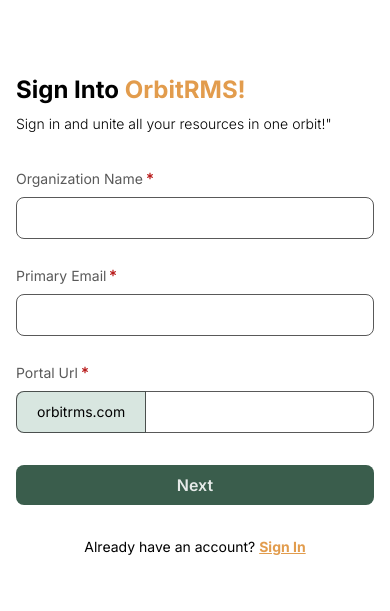
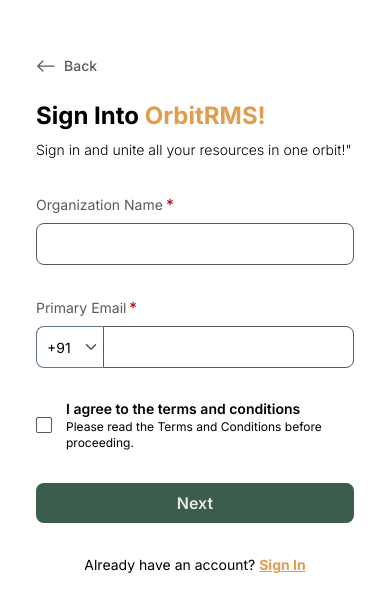
Before and after one commit to VarunPatel-07/OrbitRMS-FrontEnd, a React (Vite) app: page /auth/sign-up in a window 390 px wide. Shown: the part 107-718 px from the top of the page. Built offline with nearby package versions, Linux system fonts and the light colour scheme; no server answers.

Commit message:
chore: ui of the sign-up page is completed now work on the api

```diff
--- a/src/Auth/CreateResetPassword.tsx
+++ b/src/Auth/CreateResetPassword.tsx
@@ -95,6 +95,7 @@
                   </div>
                   <div className="w-full">
                     <Input
+                      name="password"
                       ClassName="border border-black/[.65] text-black"
                       showLabelField={true}
                       labelFieldName="Password"
@@ -115,6 +116,7 @@
                   </div>
                   <div className="w-full">
                     <Input
+                      name="conformPassword"
                       ClassName="border border-black/[.65] text-black"
                       showLabelField={true}
                       labelFieldName="Conform Password"
--- a/src/Auth/ForgotPassword.tsx
+++ b/src/Auth/ForgotPassword.tsx
@@ -159,6 +159,7 @@
                   </div>
                   <div className="w-full">
                     <Input
+                      name="organizationEmail"
                       ClassName="border border-black/[.65] text-black"
                       showLabelField={true}
                       labelFieldName="Organization Email"
--- a/src/Auth/SignUp.tsx
+++ b/src/Auth/SignUp.tsx
@@ -7,34 +7,48 @@
 import signIn3dImage from "../assets/Images/sign-in-page-3d-image.webp";
 import orbitLogo from "../assets/Images/OrbitRMS-White-Transperent-Logo.png";
 import Input from "../common/Input";
-import Button from "../common/Button";
 import MainSuspenseLoader from "../Components/Loader/MainSuspenseLoader";
-import { isValidEmail } from "../Helper/HelperFunctions";
+import { classNames, isValidEmail } from "../Helper/HelperFunctions";
 import { Link } from "react-router-dom";
 import { FaStarOfLife } from "react-icons/fa";
+import { BsArrowLeft } from "react-icons/bs";
+
+const initialOrganizationFormInfo = {
+  organizationName: "",
+  primaryEmail: "",
+  defaultPortalUrlSlug: "orbitrms.com",
+  websiteUrl: "",
+  contactNumber: "",
+};
 
 function SignIn() {
   const defaultInputRef = useRef<HTMLInputElement>(null);
 
   const [showGlobalLoader, setShowGlobalLoader] = useState(true);
-  const [organizationName, setOrganizationName] = useState<string>("");
-  const [primaryEmail, setPrimaryEmail] = useState<string>("");
   const [showError, setShowError] = useState<boolean>(false);
   const [loading, setLoading] = useState<boolean>(false);
   const [portalUrl, setPortalUrl] = useState("" as string);
+  const [formData, setFormData] = useState(initialOrganizationFormInfo);
+  const [currentPage, setCurrentPage] = useState(2);
+  const [termsAccepted, setTermsAccepted] = useState<string>("");
 
-  const handleFormSubmit = (e: React.FormEvent<HTMLFormElement>) => {
+  const handleFormSubmit = (e: React.MouseEvent<HTMLButtonElement>) => {
+    console.log(currentPage, formData);
+    if (currentPage == 1) {
       e.preventDefault();
-    if (organizationName.trim() === "" || !isValidEmail(primaryEmail)) {
+      if (formData?.organizationName?.trim() === "" || !isValidEmail(formData?.primaryEmail)) {
         setShowError(true);
+        setLoading(false);
         return;
       }
-    setLoading(true);
-    // Simulate API call or validation
-    setTimeout(() => {
-      setLoading(false);
-      alert("Sign-in successful!");
-    }, 1500);
+      console.log(currentPage);
+      setCurrentPage(2);
+    }
+  };
+
+  const handelInputFieldChange = (e: React.ChangeEvent<HTMLInputElement>) => {
+    const { name, value } = e.target;
+    setFormData((prev) => ({ ...prev, [name]: value }));
   };
 
   useEffect(() => {
@@ -42,9 +56,13 @@
     defaultInputRef.current?.focus();
   }, []);
 
+  const handelBackPage = () => {
+    setCurrentPage(1);
+  };
+
   useEffect(() => {
-    setPortalUrl(organizationName.toLocaleLowerCase());
-  }, [organizationName]);
+    setPortalUrl(formData.organizationName?.toLocaleLowerCase());
+  }, [formData.organizationName]);
 
   return (
     <>
@@ -77,9 +95,18 @@
             </div>
             <div className="rounded-none w-full md:w-2/3 bg-white md:rounded-l-[24px] lg:rounded-l-[40px]  z-10">
               <div className="login-form w-full h-full  z-20 flex items-center justify-center">
-                <form
-                  className="flex flex-col gap-8 sm:gap-10 items-start justify-start w-full max-w-[400px] p-4 md:p-0"
-                  onSubmit={handleFormSubmit}>
+                <div className="flex flex-col gap-8 sm:gap-10 items-start justify-start w-full max-w-[440px] p-4 md:p-0">
+                  <div className="w-full px-5 flex flex-col gap-6 items-start transition-all">
+                    {currentPage == 2 && (
+                      <button
+                        className="font-medium text-[var(--them-orange-color)] cursor-pointer text-sm transition-all"
+                        onClick={handelBackPage}>
+                        <span className="flex items-center text-black/[0.65] justify-center gap-2">
+                          <BsArrowLeft className="w-5 h-5" />
+                          <span>Back</span>
+                        </span>
+                      </button>
+                    )}
                     <div className="flex flex-col items-start justify-start gap-2">
                       <h1 className="font-inter text-2xl md:text-3xl lg:text-4xl font-bold text-black">
                         Sign Into <span className="text-[var(--them-orange-color)]">OrbitRMS!</span>
@@ -88,36 +115,45 @@
                         Sign in and unite all your resources in one orbit!"
                       </p>
                     </div>
-                  <div className="grid grid-cols-1 gap-y-6  w-full">
+                  </div>
+                  <div className="w-full overflow-hidden">
+                    <div
+                      className={classNames("w-full flex transition-all", {
+                        "translate-x-0": currentPage == 1,
+                        "-translate-x-full": currentPage == 2,
+                      })}>
+                      <div className="grid grid-cols-1 gap-y-5  w-full min-w-full px-5">
                         <div className="w-full">
                           <Input
+                            name="organizationName"
                             ref={defaultInputRef}
                             ClassName="border border-black/[.65] text-black"
                             showLabelField={true}
                             labelFieldName="Organization Name"
                             isRequiredField={true}
                             Type="text"
-                        value={organizationName}
-                        setValue={setOrganizationName}
-                        showError={showError && organizationName.trim() === ""}
+                            value={formData?.organizationName}
+                            onChange={(e) => handelInputFieldChange(e)}
+                            showError={showError && formData?.organizationName?.trim() === ""}
                             errorMessage="This field is required."
                           />
                         </div>
                         <div className="w-full">
                           <Input
+                            name="primaryEmail"
                             ClassName="border border-black/[.65] text-black"
                             showLabelField={true}
                             labelFieldName="Primary Email"
                             isRequiredField={true}
-                        value={primaryEmail}
+                            value={formData.primaryEmail}
                             Type="email"
-                        setValue={setPrimaryEmail}
+                            onChange={(e) => handelInputFieldChange(e)}
                             showError={showError}
                             errorMessage={
                               showError
-                            ? primaryEmail.trim() === ""
+                                ? formData.primaryEmail?.trim() === ""
                                   ? "This field is required."
-                              : !isValidEmail(primaryEmail)
+                                  : !isValidEmail(formData?.primaryEmail)
                                   ? "Please enter a valid email address."
                                   : ""
                                 : ""
@@ -125,7 +161,9 @@
                           />
                         </div>
                         <div className="w-full">
-                      <label htmlFor="" className="text-sm font-inter font-normal text-black/[.65] pb-2 inline-block">
+                          <label
+                            htmlFor=""
+                            className="text-sm font-inter font-normal text-black/[.65] pb-2 inline-block">
                             <span className="flex gap-1">
                               <span>Portal Url</span>
                               <FaStarOfLife className="w-1.5 text-red-700" />
@@ -136,11 +174,12 @@
                               orbitrms.com
                             </div>
                             <Input
+                              name="portalUrl"
                               ref={defaultInputRef}
                               ClassName="border border-black/[.65] border-l-0 rounded-l-none text-black w-full"
                               showLabelField={true}
                               Type="text"
-                          value={portalUrl.toLocaleLowerCase()}
+                              value={portalUrl?.toLocaleLowerCase()}
                               setValue={setPortalUrl}
                             />
                           </div>
@@ -151,13 +190,72 @@
                           )}
                         </div>
                       </div>
-                  <div className="w-full grid grid-cols-1 gap-y-8">
-                    <Button
-                      Type="submit"
+                      <div className="flex flex-col gap-y-5 justify-between w-full min-w-full px-5">
+                        <div className="w-full">
+                          <Input
+                            name="websiteUrl"
+                            ref={defaultInputRef}
+                            ClassName="border border-black/[.65] text-black"
+                            showLabelField={true}
+                            labelFieldName="Organization Name"
+                            isRequiredField={true}
+                            Type="text"
+                            value={formData?.websiteUrl}
+                            onChange={(e) => handelInputFieldChange(e)}
+                            showError={showError && formData?.websiteUrl?.trim() === ""}
+                            errorMessage="This field is required."
+                          />
+                        </div>
+                        <div className="w-full">
+                          <Input
+                            name="contactNumber"
+                            ClassName="border border-black/[.65] text-black rounded-lg rounded-l-none"
+                            showLabelField={true}
+                            labelFieldName="Primary Email"
+                            isRequiredField={true}
+                            value={formData?.contactNumber}
+                            Type="number"
+                            showCountryCodeSlug={true}
+                            onChange={(e) => handelInputFieldChange(e)}
+                            showError={showError}
+                            errorMessage={
+                              showError
+                                ? formData?.contactNumber?.trim() === ""
+                                  ? "This field is required."
+                                  : !isValidEmail(formData.primaryEmail)
+                                  ? "Please enter a valid email address."
+                                  : ""
+                                : ""
+                            }
+                          />
+                        </div>
+                        <div className="w-full flex items-center justify-start gap-3.5">
+                          <Input
+                            Type="checkbox"
+                            name="termsAccepted"
+                            value={termsAccepted}
+                            setValue={setTermsAccepted}
+                          />
+                          <div>
+                            <p className="font-inter font-semibold text-sm text-black">
+                              I agree to the terms and conditions
+                            </p>
+                            <p className="font-inter font-normal text-xs text-black">
+                              Please read the Terms and Conditions before proceeding.
+                            </p>
+                          </div>
+                        </div>
+                      </div>
+                    </div>
+                  </div>
+                  <div className="w-full grid grid-cols-1 gap-y-8 px-5">
+                    <button
+                      type="button"
                       className="bg-[var(--them-green-color)] w-full text-base py-2 font-semibold rounded-lg transition-all"
-                      disabled={loading}>
+                      disabled={loading}
+                      onClick={handleFormSubmit}>
                       <span>Next</span>
-                    </Button>
+                    </button>
                     <p className="text-center font-inter w-full text-sm text-black">
                       Already have an account?{" "}
                       <Link to="/auth/sign-in">
@@ -167,7 +265,7 @@
                       </Link>
                     </p>
                   </div>
-                </form>
+                </div>
               </div>
             </div>
           </div>
--- a/src/common/DropDown.tsx
+++ b/src/common/DropDown.tsx
@@ -113,7 +113,7 @@
     <div className="relative" ref={refBox}>
       <div
         className={classNames(
-          "absolute text-black bg-[#fdfcfa] shadow-lg min-w-16 transition-all rounded-md overflow-auto max-h-[200px]",
+          "absolute text-black bg-[#fdfcfa] shadow-lg min-w-16 transition-all rounded-md overflow-auto max-h-[150px]",
           {
             "scale-y-100 opacity-100": showDropDownMenu,
             "scale-y-0 opacity-0": !showDropDownMenu,
--- a/src/common/Input.tsx
+++ b/src/common/Input.tsx
@@ -10,6 +10,7 @@
 
 function Input(props: InputProps) {
   const {
+    name,
     Type,
     value,
     setValue,
@@ -27,12 +28,12 @@
     showDropFileScreenInFullScreen = true,
     ref,
     showCountryCodeSlug = false,
+    onChange,
   } = props;
 
   const [isToggled, setIsToggled] = useState<boolean>(false);
   const [countryData, setCountryData] = useState<Array<countryObject>>([]);
   const [dropDownSelectedValue, setDropDownSelectedValue] = useState<string | number>("");
-  const [checkBoxToggled, setCheckBoxToggled] = useState<boolean>(false);
 
   const updateValue = async (e: React.ChangeEvent<HTMLInputElement>) => {
     const val = e.target.value;
@@ -91,7 +92,9 @@
           setDropDownSelectedValue("+91");
           return;
         }
-        const data = countryData.find((item) => item?.country_name === response);
+        const data = countryData.find(
+          (item) => item?.country_name?.toLocaleLowerCase() == response?.toLocaleLowerCase()
+        );
         if (!data) return;
 
         setDropDownSelectedValue(data?.country_code);
@@ -139,6 +142,7 @@
             dropDownSelectedValue={dropDownSelectedValue}
             setDropDownSelectedValue={setDropDownSelectedValue}
             styleDropdownButton="h-full bg-slate-100/[50] rounded-l-lg rounded-r-none border-[1.5px] border-slate-500 border-r-0"
+            dropdownPosition="top"
           />
         )}
         <div
@@ -148,9 +152,10 @@
           )}
           style={{ border: showError && errorMessage ? "1px solid red" : "" }}>
           <input
+            name={name}
             type={isToggled ? "text" : Type}
-            value={value}
-            onChange={updateValue}
+            value={typeof value == "string" ? value : ""}
+            onChange={setValue ? updateValue : onChange}
             placeholder={placeHolder}
             className={`bg-transparent caret-black  w-full h-full text-base focus:outline-none focus:ring-0 py-2.5 font-inter ${
               viewPasswordBtn ? "pl-4 pr-10" : "px-4"
@@ -171,24 +176,26 @@
   };
 
   const renderCheckBox = () => {
+    if (setValue) {
       return (
         <button
           type="button"
           className={classNames(
             "relative inline-block min-w-4 min-h-4 rounded-sm cursor-pointer focus-within:border-[var(--them-pink-color)] focus-within:outline focus-within:outline-4 focus-within:outline-[rgba(215,139,159,0.2)]",
             {
-            "border border-black/[.65] bg-white": !checkBoxToggled,
-            "border border-[var(--them-pink-color)] bg-[rgba(215,139,159,0.2)]": checkBoxToggled,
+              "border border-black/[.65] bg-white": value != "true",
+              "border border-[var(--them-pink-color)] bg-[rgba(215,139,159,0.2)]": value == "true",
             }
           )}
-        onClick={() => setCheckBoxToggled(!checkBoxToggled)}>
-        {checkBoxToggled && (
+          onClick={() => setValue(value == "true" ? "false" : "true")}>
+          {value == "true" && (
             <span className="flex items-center justify-center w-full h-full text-[var(--them-pink-color)] absolute top-0 left-0 z-10 transition-all">
               <FaCheck className="w-3 h-3" />
             </span>
           )}
         </button>
       );
+    }
   };
 
   return (
--- a/src/interface/propsInterface.ts
+++ b/src/interface/propsInterface.ts
@@ -10,6 +10,7 @@
 }
 
 export interface InputProps {
+  name: string;
   Type?: "text" | "password" | "email" | "number" | "file" | "url" | "checkbox"; // More specific input types
   value?: string;
   setValue?: (value: string) => void; // Function that updates the value
@@ -27,6 +28,7 @@
   showDropFileScreenInFullScreen?: boolean;
   ref?: React.Ref<HTMLInputElement>;
   showCountryCodeSlug?: boolean;
+  onChange?: (e: React.ChangeEvent<HTMLInputElement>) => void;
 }
 
 export interface Column {
```
Also changed, not shown: src/Auth/SignIn.tsx (+6 -5 lines). Lines whose indentation alone changed are shown as unchanged.
